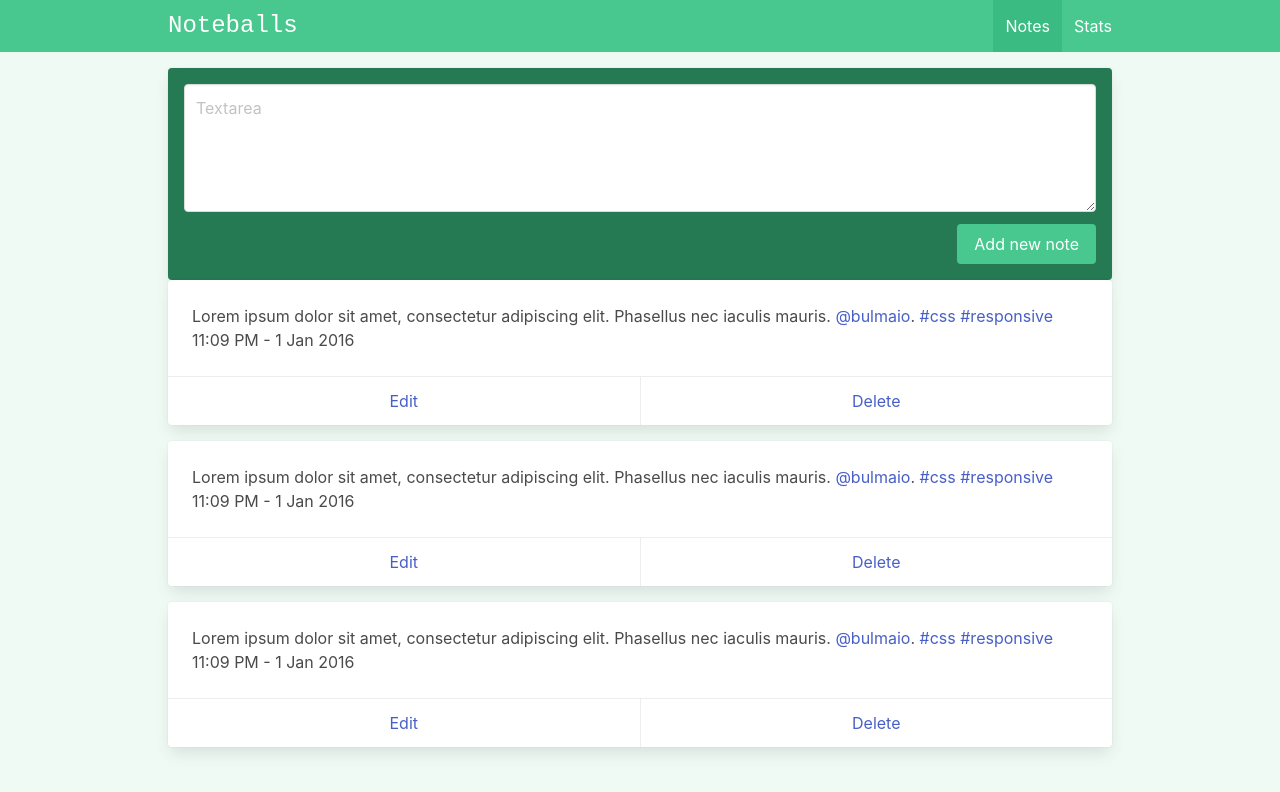
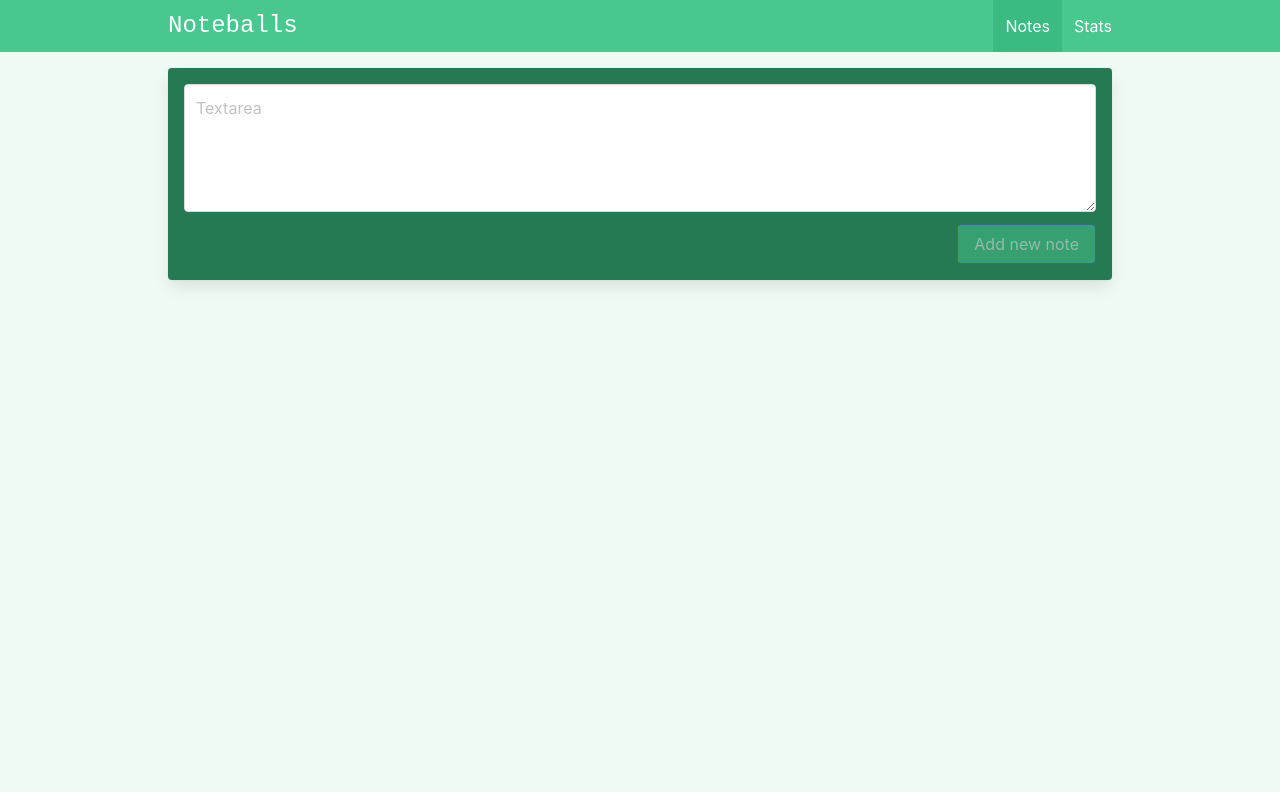
Before and after one commit to Ferperemero86/Noteballs, a Vue app: page / in a window 1280 px wide. Shown: the top 792 px of the page. Built offline with nearby package versions, Linux system fonts and the light colour scheme.

Commit message:
Add delete note functionality

```diff
--- a/package.json
+++ b/package.json
@@ -11,6 +11,7 @@
   },
   "dependencies": {
     "bulma": "^0.9.4",
+    "uuid4": "^2.0.3",
     "vue": "^3.2.47",
     "vue-router": "^4.1.6"
   },
--- /dev/null
+++ b/src/components/Notes/Note.vue
@@ -0,0 +1,40 @@
+<script setup>
+import { defineProps, toRefs, computed } from 'vue'
+
+const props = defineProps({
+  note: {
+    type: Object
+  }
+})
+
+const { note } = toRefs(props)
+
+const emit = defineEmits(['deleteClicked'])
+
+const contentLength = computed(() => {
+  let length = note.value.content.length
+  let description = note.value.content.length > 1 ? 'characters' : 'character'
+  return `${length} ${description}`
+})
+
+const handleDelete = () => {
+  emit('deleteClicked', note.value.id)
+}
+</script>
+
+<template>
+  <div class="card mb-4">
+    <div class="card-content">
+      <div class="content">
+        {{ note.content }}
+      </div>
+      <div class="has-text-right has-text-grey-light">
+        <small>{{ contentLength }}</small>
+      </div>
+    </div>
+    <footer class="card-footer">
+      <a href="#" class="card-footer-item">Edit</a>
+      <a href="#" class="card-footer-item" @click.prevent="handleDelete">Delete</a>
+    </footer>
+  </div>
+</template>
--- a/src/views/ViewNotes.vue
+++ b/src/views/ViewNotes.vue
@@ -1,34 +1,58 @@
-<script></script>
+<script setup>
+import { ref } from 'vue'
+
+import Note from '@/components/Notes/note.vue'
+
+const newNote = ref('')
+const newNoteRef = ref(null)
+const notes = ref([])
+
+const addNote = () => {
+  let currentDate = new Date().getTime()
+  let id = currentDate.toString()
+
+  let note = {
+    id,
+    content: newNote.value
+  }
+
+  notes.value.unshift(note)
+  newNote.value = ''
+  newNoteRef.value.focus()
+}
+
+const deleteNote = (id) => {
+  notes.value = notes.value.filter((note) => note.id !== id)
+}
+</script>
 
 <template>
   <div class="notes">
-    <div class="card has-background-success-dark p-4">
+    <div class="card has-background-success-dark p-4 mb-5">
       <div class="field">
         <div class="control">
-          <textarea class="textarea" placeholder="Textarea"></textarea>
+          <textarea
+            class="textarea"
+            placeholder="Textarea"
+            v-model="newNote"
+            ref="newNoteRef"
+          ></textarea>
         </div>
       </div>
 
       <div class="field is-grouped is-grouped-right">
         <div class="control">
-          <button class="button is-link has-background-success">Add new note</button>
+          <button
+            class="button is-link has-background-success"
+            @click.prevent="addNote"
+            :disabled="!newNote"
+          >
+            Add new note
+          </button>
         </div>
       </div>
-    </div>
 
-    <div class="card mb-4" v-for="i in 3">
-      <div class="card-content">
-        <div class="content">
-          Lorem ipsum dolor sit amet, consectetur adipiscing elit. Phasellus nec iaculis mauris.
-          <a href="#">@bulmaio</a>. <a href="#">#css</a> <a href="#">#responsive</a>
-          <br />
-          <time datetime="2016-1-1">11:09 PM - 1 Jan 2016</time>
-        </div>
-      </div>
-      <footer class="card-footer">
-        <a href="#" class="card-footer-item">Edit</a>
-        <a href="#" class="card-footer-item">Delete</a>
-      </footer>
+      <Note :note="note" v-for="note in notes" :key="note.id" @deleteClicked="deleteNote" />
     </div>
   </div>
 </template>
```
Also changed, not shown: 1 other file (tests, documents, lock files or other folders).
